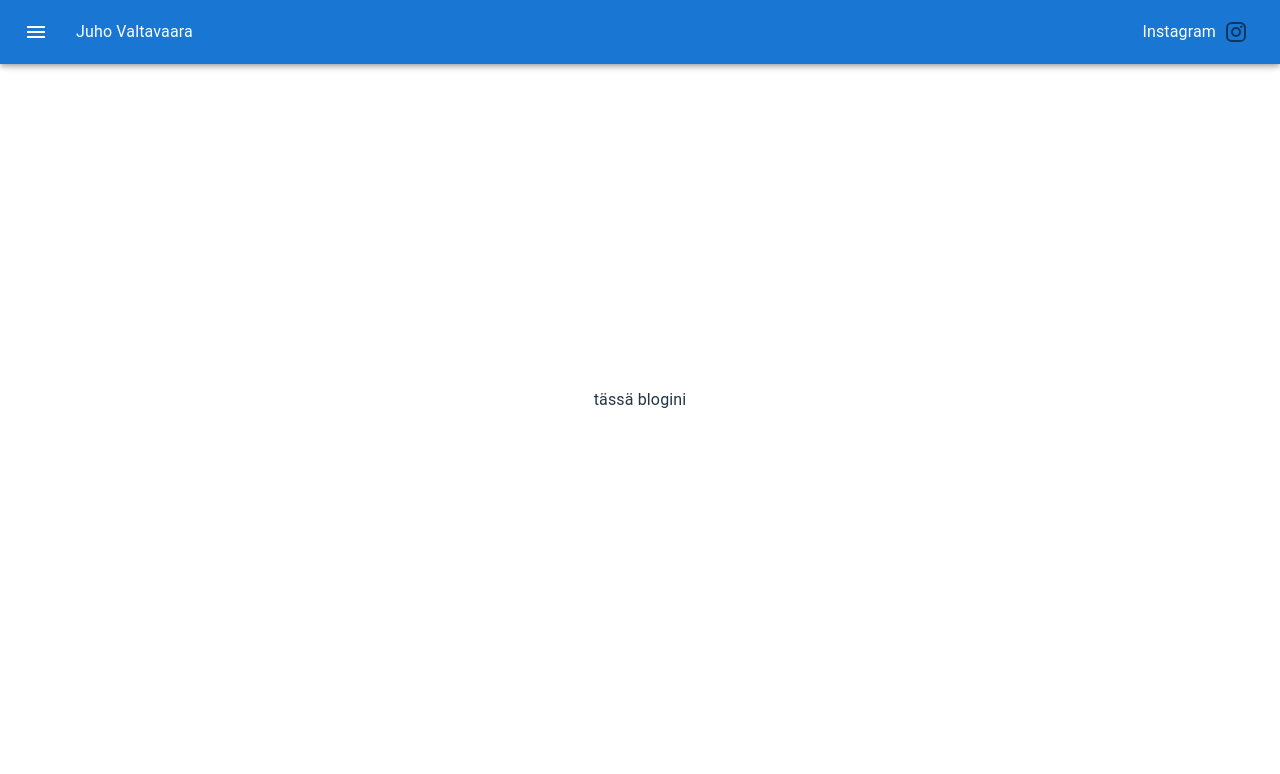
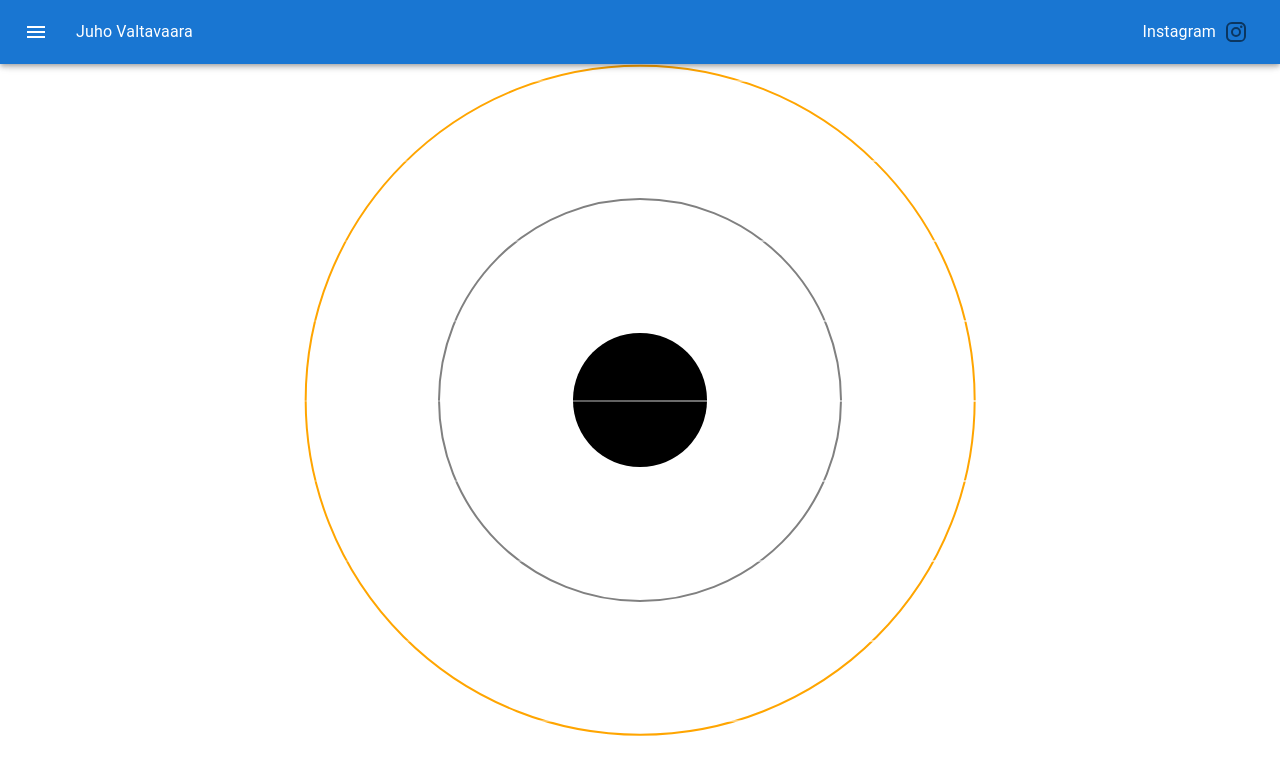
Before and after one commit to juvalta/blogi, a React (Vite) app: page /blogi in a window 1280 px wide. Shown: the top 774 px of the page. Built offline with nearby package versions, Linux system fonts and the light colour scheme.

Commit message:
Added a black hole sim WIP

```diff
--- a/src/componenets/Header.jsx
+++ b/src/componenets/Header.jsx
@@ -9,6 +9,11 @@ import Button from '@mui/material/Button';
 import InstagramIcon from '@mui/icons-material/Instagram';
 
 function Header() {
+
+    const c = 30;
+    const g = 6;
+    const mass = 10000;
+    const rs = (2 * g * mass) / (c * c);
 
     return (
         <>
@@ -32,14 +37,62 @@ function Header() {
 
                         </Typography>
                         <Typography color="inherit">Instagram</Typography>
-                        <IconButton style={{color: "lightpurple"}}>
-                            <InstagramIcon onClick={event => window.location.href = 'https://www.instagram.com/fullbrickdev/'}></InstagramIcon>
+                        <IconButton onClick={event => window.location.href = 'https://www.instagram.com/fullbrickdev/'} style={{color: "lightpurple"}}>
+                            <InstagramIcon></InstagramIcon>
                         </IconButton>
                     </Toolbar>
                 </AppBar>
             </Box>
 
-            <Typography h6="true"> tässä blogini </Typography>
+
+
+            <div className="blackHole" style={{backgroundColor: 'black', borderRadius: '50%', width: `${1 * rs}px`, height: `${1 * rs}px`, position: 'relative'}}>
+                <div className="accretionDisk" style={{
+                    backgroundColor: 'transparent',
+                    borderRadius: '50%',
+                    width: `${3 * rs}px`,
+                    height: `${3 * rs}px`,
+                    border: '2px solid gray',
+                    position: 'absolute',
+                    top: '50%',
+                    left: '50%',
+                    transform: 'translate(-50%, -50%)'
+                    }}>
+
+                    </div>
+
+                <div className="unstable-photon-orbit" style={{
+                    backgroundColor: 'transparent',
+                    borderRadius: '50%',
+                    width: `${1,5 * rs}px`,
+                    height: `${1,5 * rs}px`,
+                    border: '2px solid orange',
+                    position: 'absolute',
+                    top: '50%',
+                    left: '50%',
+                    transform: 'translate(-50%, -50%)'
+                    }}>
+
+                    </div>
+            </div>
+
+            <div style={{position: 'absolute', top: 0, right: 0, width: '100%', height: '100%'}}>
+                {Array.from({ length: 10}).map((_, i) => (
+                    <div
+                    key={i}
+                    style={{
+                        position: 'absolute',
+                        top: `${i * 10}%`,
+                        right: 0,
+                        width: '100%',
+                        height: '2px',
+                        background: 'linear-gradient(to left, rgba(255, 255, 255, 0.8), rgba(255, 255, 255, 0))'
+                    }}
+                    />
+                ))}
+            </div>
+
+
         </>
     )
 }
```
Also changed, not shown: src/componenets/blackhole.js (added, +13 -0 lines).
